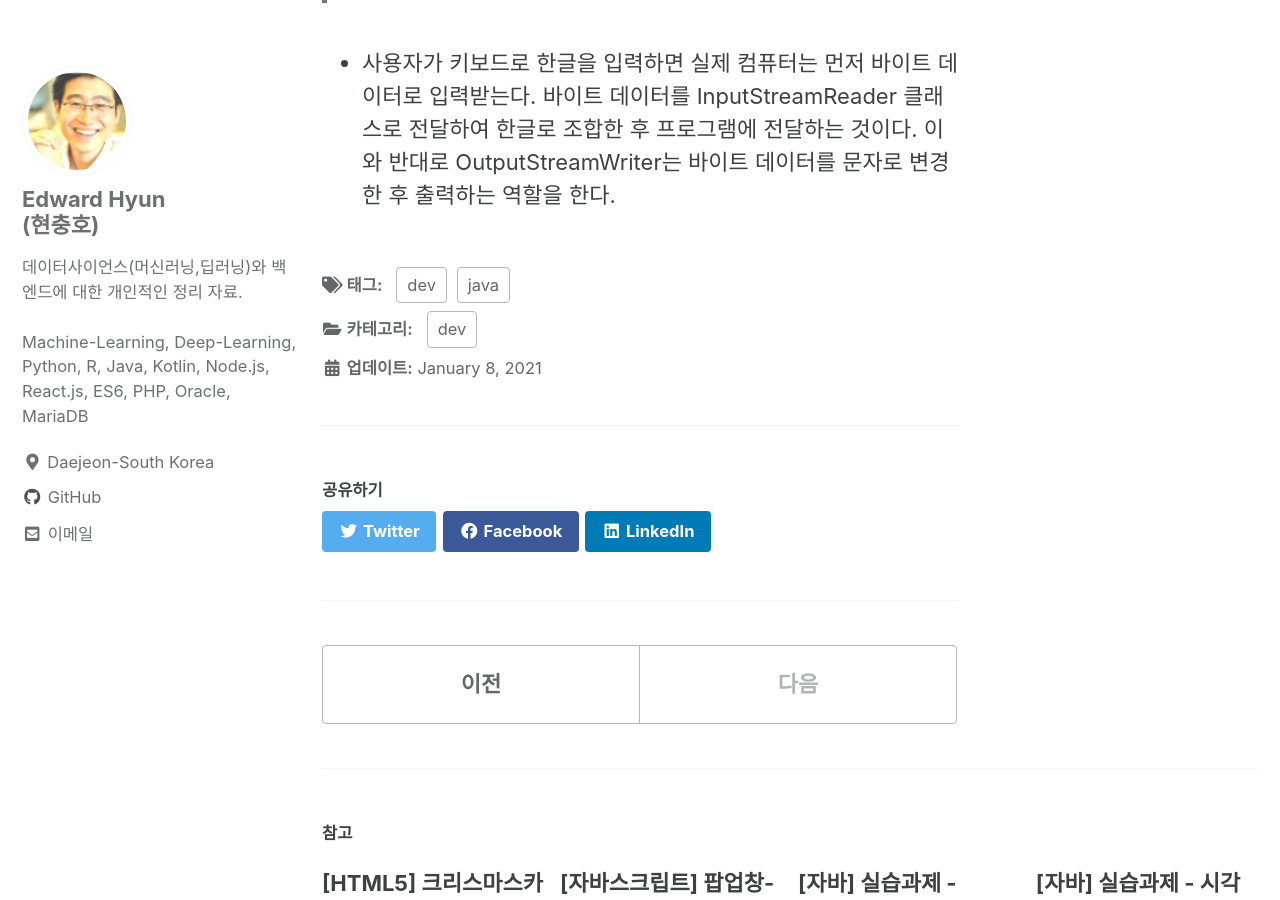
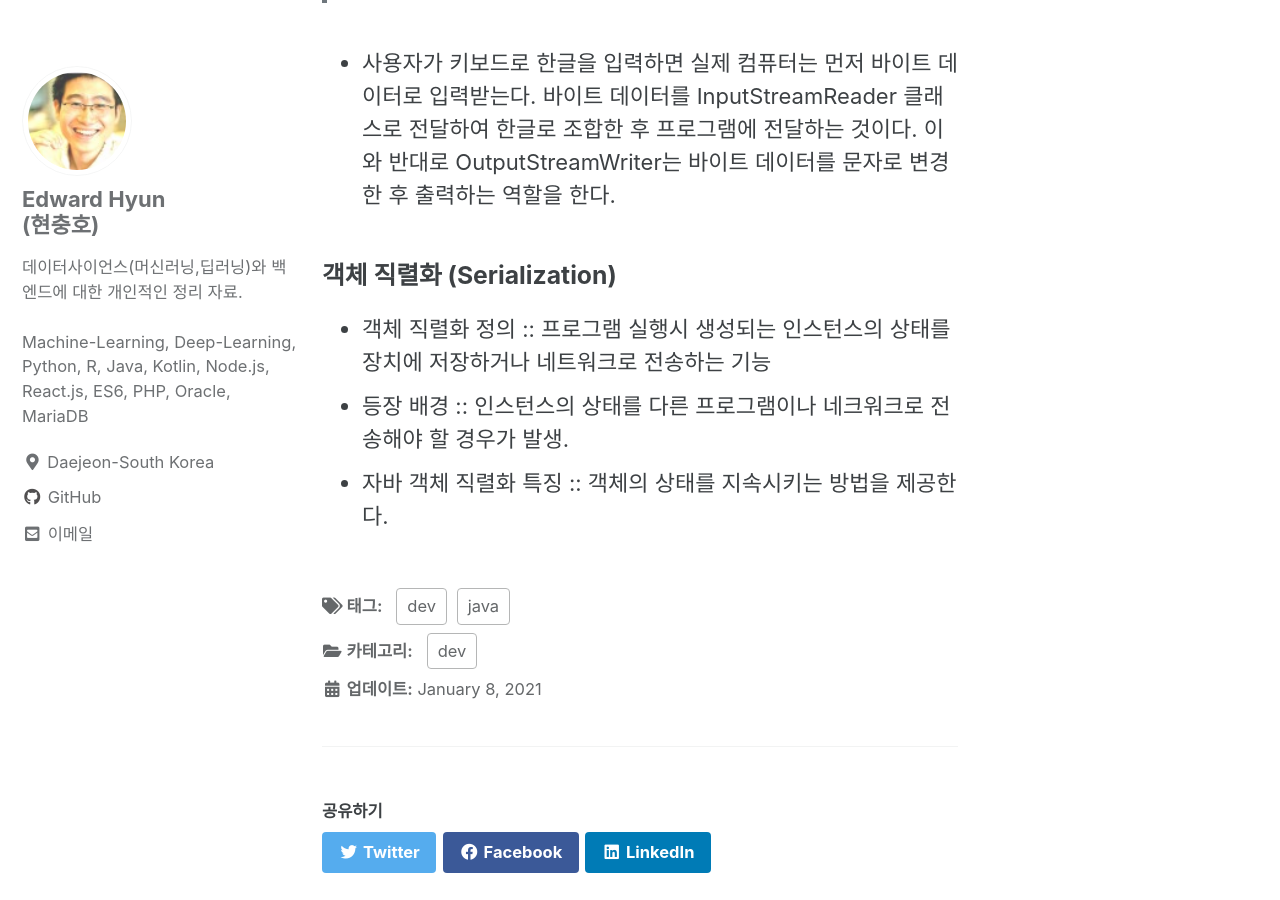
Before and after one commit to iamhch24/iamhch24.github.io, a Jekyll site: the page built from _posts/2021-01-08-[Study] 초보자를 위한 Java Programming.md, in a window 1280 px wide and 900 px high, scrolled down 7725 px. Built offline with Jekyll 4.4.1, drawn with Linux system fonts in a browser that asks for light colours; cached includes are drawn as plain includes; some of the changed text lies outside the part shown.

Commit message:
_posts/2021-01-08-[Study] 초보자를 위한 Java Programming.md updated from https://stackedit.io/

```diff
--- a/_posts/2021-01-08-[Study] 초보자를 위한 Java Programming.md
+++ b/_posts/2021-01-08-[Study] 초보자를 위한 Java Programming.md
@@ -158,13 +158,17 @@ public void m(){
 * 사용자가 키보드로 한글을 입력하면 실제 컴퓨터는 먼저 바이트 데이터로 입력받는다. 바이트 데이터를 InputStreamReader 클래스로 전달하여 한글로 조합한 후 프로그램에 전달하는 것이다. 이와 반대로 OutputStreamWriter는 바이트 데이터를 문자로 변경한 후 출력하는 역할을 한다.
 
 
+### 객체 직렬화 (Serialization)
 
+* 객체 직렬화 정의 :: 프로그램 실행시 생성되는 인스턴스의 상태를 장치에 저장하거나 네트워크로 전송하는 기능
+* 등장 배경 :: 인스턴스의 상태를 다른 프로그램이나 네크워크로 전송해야 할 경우가 발생.
+* 자바 객체 직렬화 특징 :: 객체의 상태를 지속시키는 방법을 제공한다.
 
 
 
 <!--stackedit_data:
-eyJoaXN0b3J5IjpbLTQ0MTg3ODk0NSwtMTM1NzI0OTc0MywxOD
-EwNTY4OTkyLC0xNzgzNDY3MDQ3LC0xMTQ3Nzg0MjM2LC0xMTc4
-Mjc1NzI1LDE2MzQwODExMjcsNTA0NzE0NDQsMTk2NzI3ODc3OS
-wtMTI2NDQ0NDc3M119
+eyJoaXN0b3J5IjpbLTYxNTAzNjY0MSwtNDQxODc4OTQ1LC0xMz
+U3MjQ5NzQzLDE4MTA1Njg5OTIsLTE3ODM0NjcwNDcsLTExNDc3
+ODQyMzYsLTExNzgyNzU3MjUsMTYzNDA4MTEyNyw1MDQ3MTQ0NC
+wxOTY3Mjc4Nzc5LC0xMjY0NDQ0NzczXX0=
 -->
```
